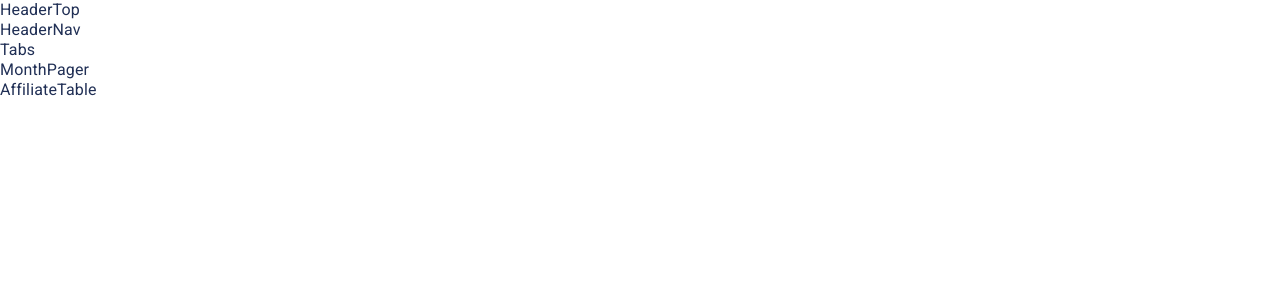
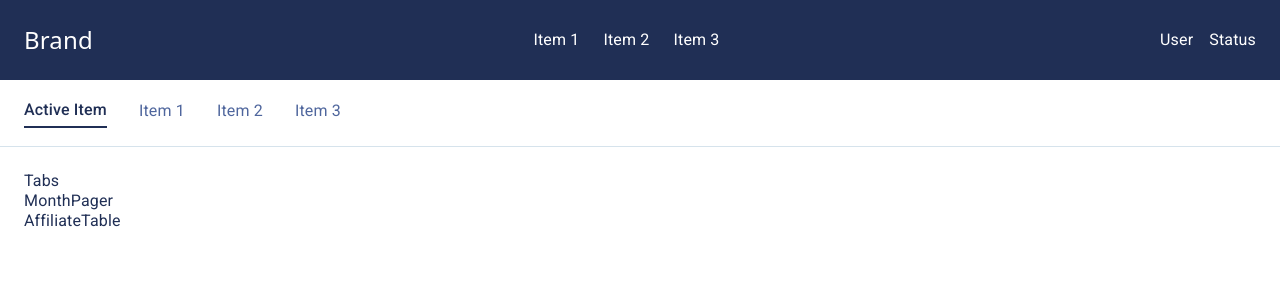
Before and after one commit to denyydev/js-test-3snet, a React (Vite) app: page / in a window 1280 px wide. Shown: the top 300 px of the page. Built offline with nearby package versions, Linux system fonts and the light colour scheme; a web font is replaced by a local one.

Commit message:
feat: add base page layout and headers

```diff
--- a/src/app/App.tsx
+++ b/src/app/App.tsx
@@ -1,7 +1,13 @@
 import AffiliateManagerPage from '../pages/AffiliateManagerPage'
 
 function App() {
-    return <AffiliateManagerPage />
+    return (
+        <div className="min-h-screen flex justify-center bg-[var(--color-background-white)]">
+            <div className="w-[1440px] min-h-screen">
+                <AffiliateManagerPage />
+            </div>
+        </div>
+    )
 }
 
 export default App
--- a/src/features/affiliateManager/AffiliateManagerView.tsx
+++ b/src/features/affiliateManager/AffiliateManagerView.tsx
@@ -6,12 +6,14 @@ import AffiliateTable from './components/AffiliateTable'
 
 function AffiliateManagerView() {
   return (
-    <div>
+    <div className="flex flex-col min-h-screen">
       <HeaderTop />
       <HeaderNav />
-      <Tabs />
-      <MonthPager />
-      <AffiliateTable />
+      <main className="flex-1 p-6">
+        <Tabs />
+        <MonthPager />
+        <AffiliateTable />
+      </main>
     </div>
   )
 }
--- a/src/features/affiliateManager/components/HeaderNav.tsx
+++ b/src/features/affiliateManager/components/HeaderNav.tsx
@@ -1,5 +1,43 @@
 function HeaderNav() {
-  return <div>HeaderNav</div>
+  return (
+    <nav
+      className="h-[67px] flex items-center px-6 border-b"
+      style={{
+        backgroundColor: 'var(--color-background-white)',
+        borderColor: 'var(--color-border)'
+      }}
+    >
+      <div className="flex items-center gap-8">
+        <div
+          className="text-base font-medium pb-1 border-b-2"
+          style={{
+            color: 'var(--color-text-primary)',
+            borderColor: 'var(--color-primary)'
+          }}
+        >
+          Active Item
+        </div>
+        <div
+          className="text-base pb-1"
+          style={{ color: 'var(--color-text-secondary)' }}
+        >
+          Item 1
+        </div>
+        <div
+          className="text-base pb-1"
+          style={{ color: 'var(--color-text-secondary)' }}
+        >
+          Item 2
+        </div>
+        <div
+          className="text-base pb-1"
+          style={{ color: 'var(--color-text-secondary)' }}
+        >
+          Item 3
+        </div>
+      </div>
+    </nav>
+  )
 }
 
 export default HeaderNav
--- a/src/features/affiliateManager/components/HeaderTop.tsx
+++ b/src/features/affiliateManager/components/HeaderTop.tsx
@@ -1,5 +1,31 @@
 function HeaderTop() {
-  return <div>HeaderTop</div>
+  return (
+    <header
+      className="h-20 flex items-center justify-between px-6"
+      style={{
+        backgroundColor: 'var(--color-background-dark)',
+        color: 'var(--color-text-white)'
+      }}
+    >
+      <div className="flex items-center">
+        <div
+          className="text-2xl font-medium"
+          style={{ fontFamily: 'var(--font-family-display)' }}
+        >
+          Brand
+        </div>
+      </div>
+      <nav className="flex items-center gap-6">
+        <div className="text-base">Item 1</div>
+        <div className="text-base">Item 2</div>
+        <div className="text-base">Item 3</div>
+      </nav>
+      <div className="flex items-center gap-4">
+        <div className="text-base">User</div>
+        <div className="text-base">Status</div>
+      </div>
+    </header>
+  )
 }
 
 export default HeaderTop
```
